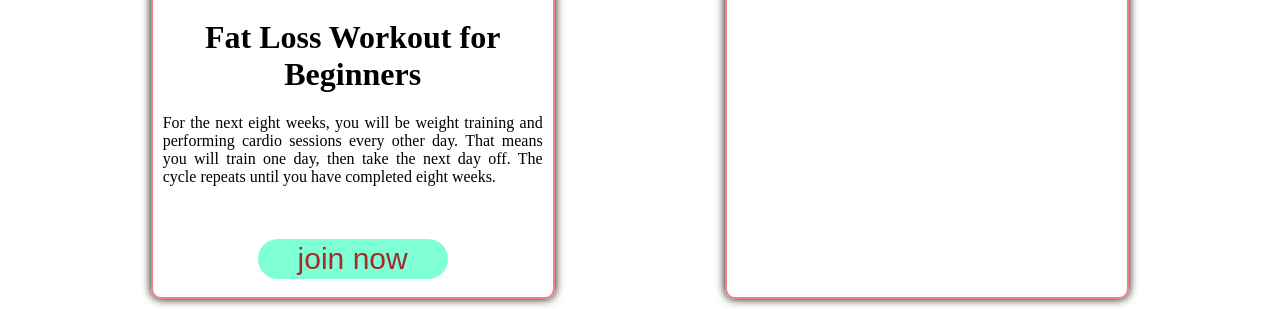
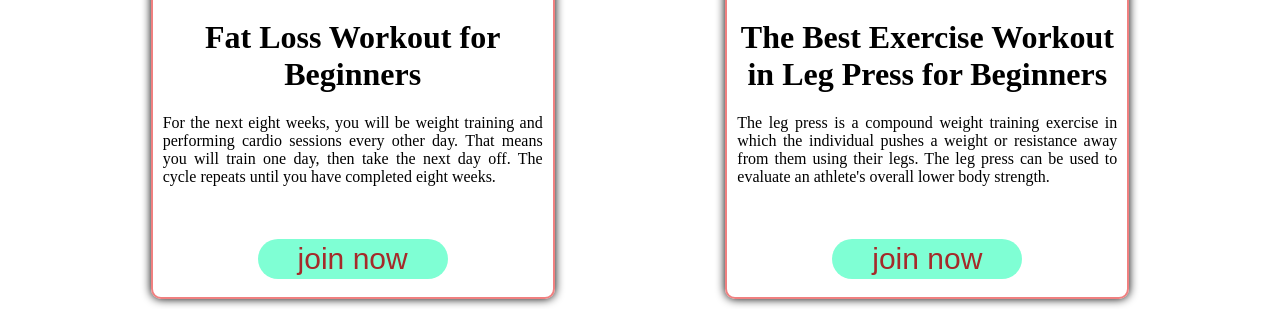
Before and after one commit to sanainamadr/icp10-html-github-projrct-2-fitness, a plain HTML site: page pages/workout.html in a window 1280 px wide. Shown: the part 1193-1502 px from the top of the page. Drawn offline with Linux system fonts and the light colour scheme.

Commit message:
paraghrap add in card

```diff
--- a/pages/workout.html
+++ b/pages/workout.html
@@ -48,6 +48,9 @@
 
         <div class=" main-workout">
             <img src="./../img/gym2.jpg" class="gymwoking" height="200px" width="250px" >
+            <h1 class="heading">The Best Exercise Workout in Leg Press for Beginners</h1>
+            <p class="disciption">The leg press is a compound weight training exercise in which the individual pushes a weight or resistance away from them using their legs. The leg press can be used to evaluate an athlete's overall lower body strength.</p>
+            <button class="btn">join now</button>
 
         </div>
 
```
